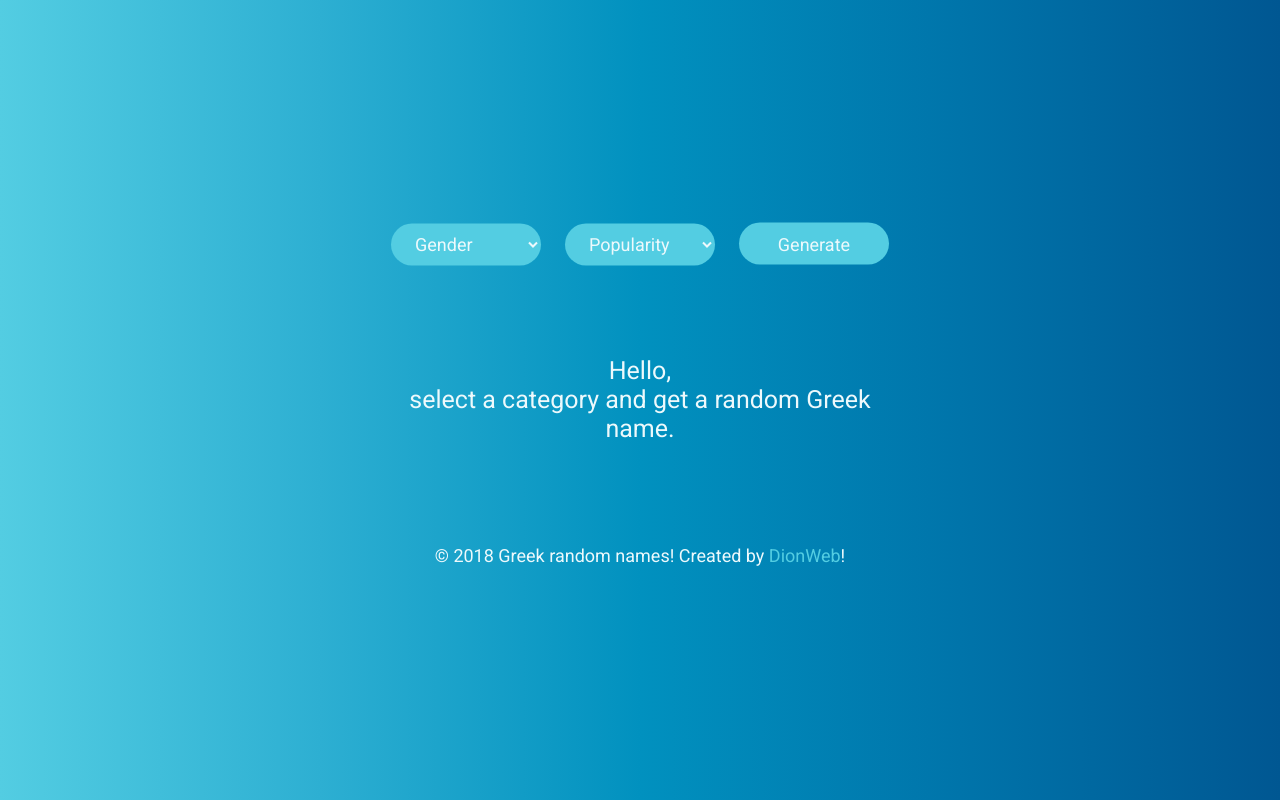
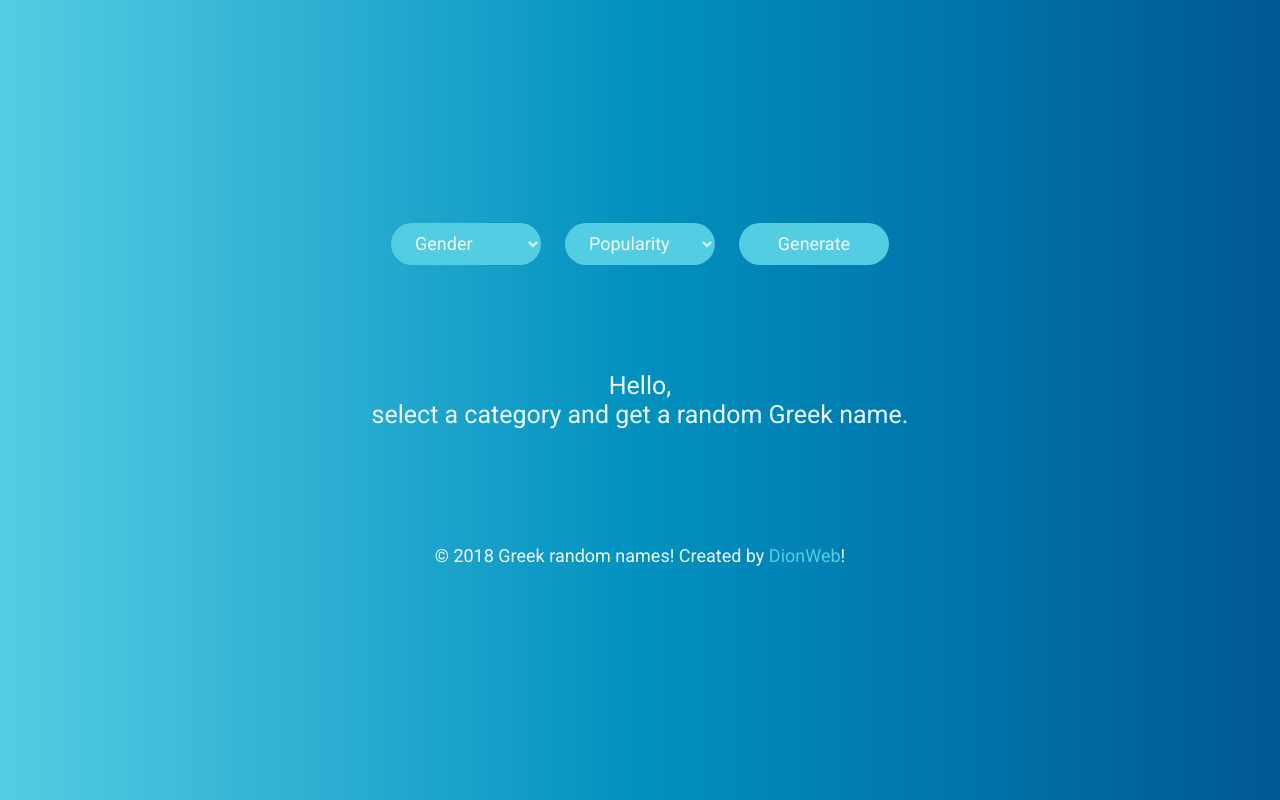
Before and after one commit to dionweb/Greek-Random-Names, a website: page src/index.html in a window 1280 px wide. Drawn offline with Linux system fonts and the light colour scheme.

Commit message:
go go flex

```diff
--- a/src/css/main.css
+++ b/src/css/main.css
@@ -4,20 +4,16 @@
 
 body{
     margin: 0;
-    padding: 15px 30px;
+    padding: 0;
     font-family: 'Roboto', sans-serif;
     background-image: linear-gradient(to right, #53cde2, #2dafd2, #0191bf, #0074aa, #005792);
 }
 
 .container{
-    width: 80%;
-    margin: auto;
-    overflow: hidden;
-    margin: 0;
-    position: absolute;
-    top: 50%;
-    left: 50%;
-    transform: translate(-50%, -50%);
+    display: flex;
+    flex-direction: column;
+    justify-content: center;
+    height: 100vh;
 }
 
 .fill{
@@ -118,7 +114,6 @@ select:hover, button:hover{
     }
 
     .container{
-        height: 100vh;
         background-image: linear-gradient(to right, #53cde2, #2dafd2, #0191bf, #0074aa, #005792);
     }
 
```
